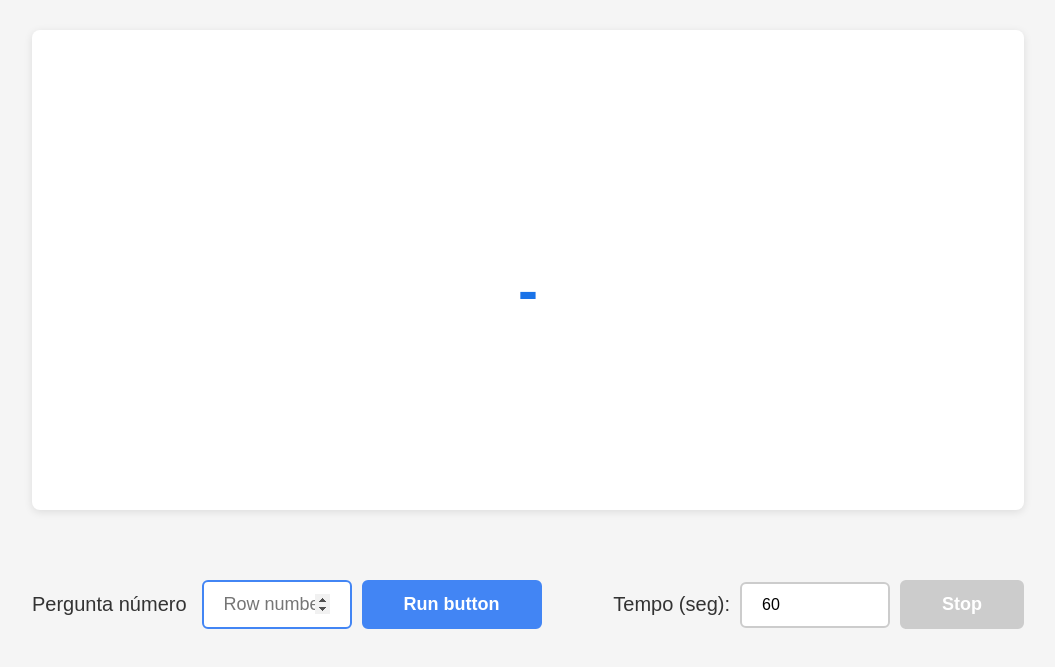
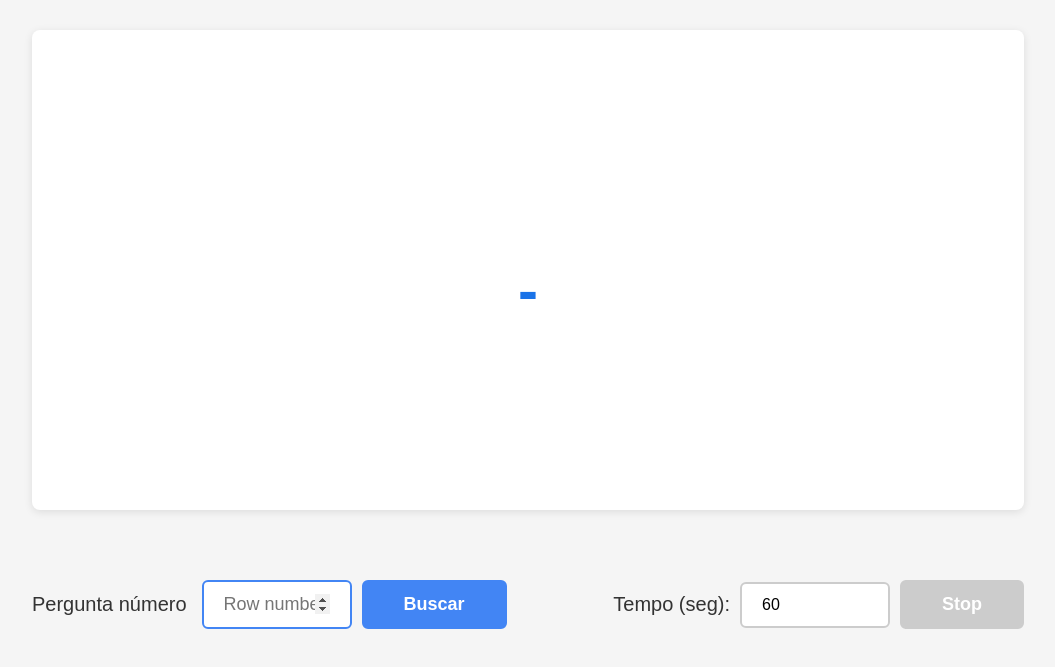
Before and after one commit to tasgmaia/csv-viewer-app, a plain HTML site: page index.html in a window 1280 px wide. Shown: the part 187-854 px from the top of the page, without its empty margins (112-1167 px from the left). Drawn offline with nearby package versions, Linux system fonts and the light colour scheme.

Commit message:
Update index.html

```diff
--- a/index.html
+++ b/index.html
@@ -31,7 +31,7 @@
                     <label for="rowInput">Pergunta número</label>
                     <input type="number" id="rowInput" placeholder="Row number" min="1">
                 </div>
-                <button onclick="runSearch()">Run button</button>
+                <button onclick="runSearch()">Buscar</button>
             </div>
 
             <div class="countdown-container">
```
